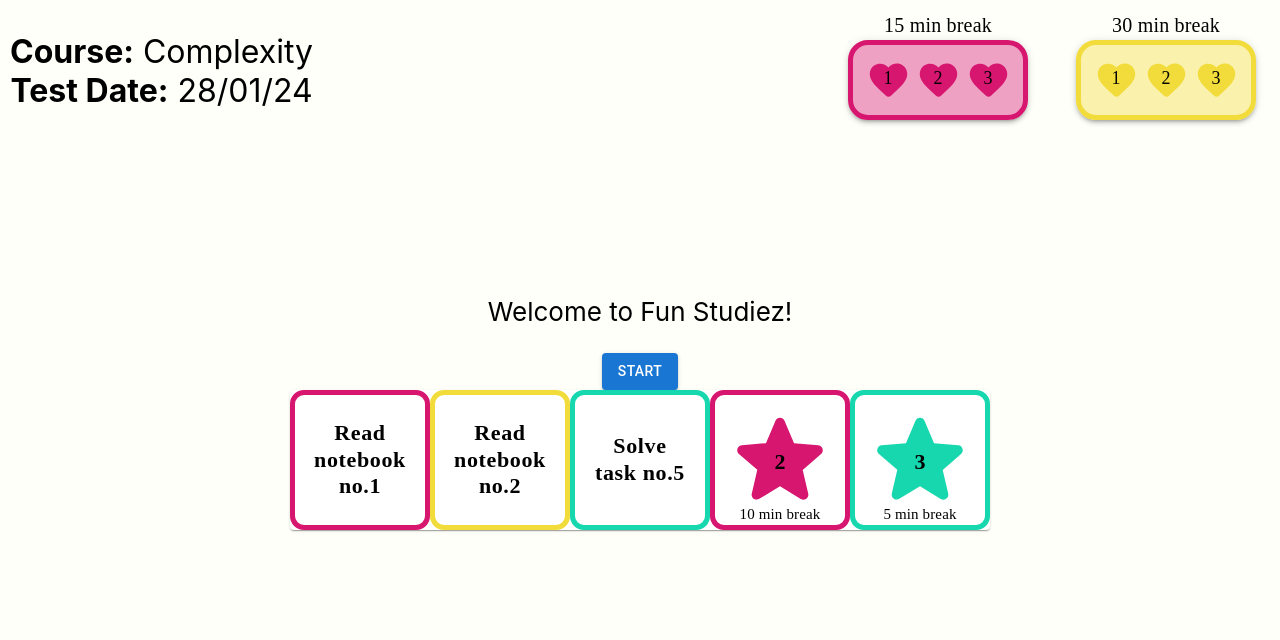
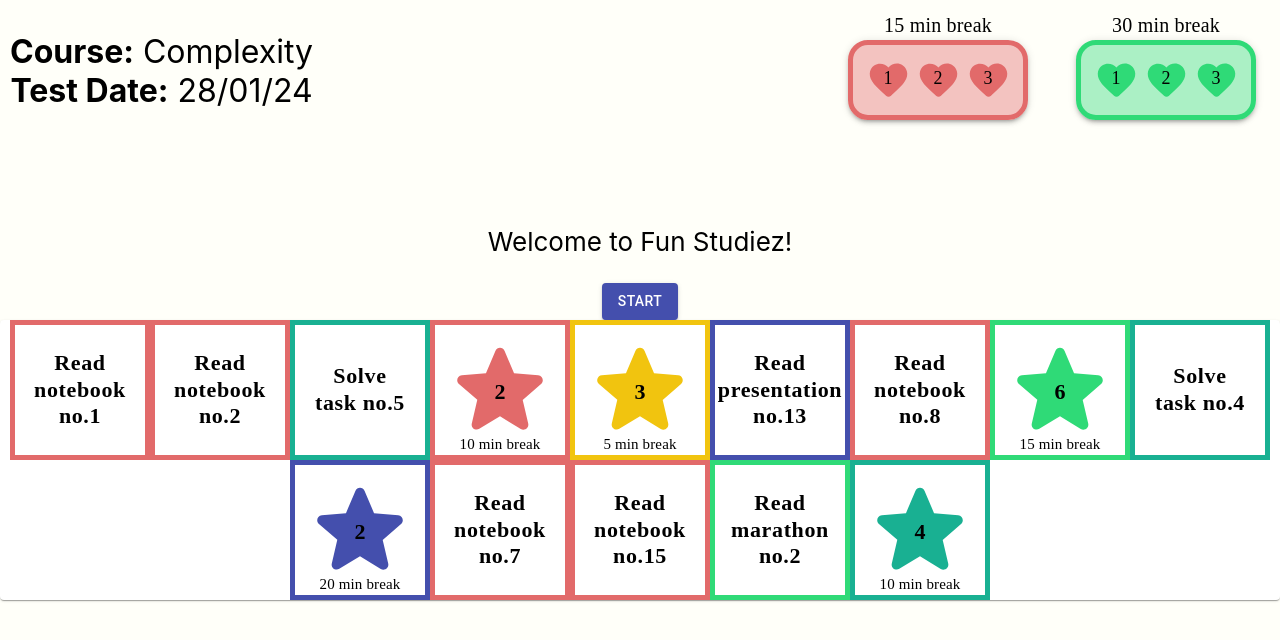
Before and after one commit to amit-erlich/FunStudiez, a React (Create React App) app: page / in a window 1280 px wide. Shown: the top 640 px of the page. Built offline with nearby package versions, Linux system fonts and the light colour scheme.

Commit message:
theme is done

```diff
--- a/src/App.js
+++ b/src/App.js
@@ -1,5 +1,6 @@
 import './App.css';
 import React, { useState } from 'react';
+import { useTheme } from '@mui/material/styles';
 import Square from './components/TaskSquare';
 import HeartsBar from './components/HeartsBar';
 import CourseDetails from './components/CourseDetails';
@@ -9,12 +10,13 @@ const handleClick = () => {
   alert('clicked! Lets start')
 }
 
-// colors: '#d71670', '#f2dc3b', '#16d7ad'
 function App() {
+  const theme = useTheme();
   const [timerTime, setTimerTime] = useState(0);
   const [showPopup, setShowPopup] = useState(false);
   const courseName = 'Complexity';
   const tastDate = '28/01/24';
+  const timerButtonColor = timerTime === 15 ? theme.palette.pink : theme.palette.green;
 
   const set15minTimer = () => {
     setTimerTime(15);
@@ -30,11 +32,11 @@ function App() {
     <div className="App">
       {showPopup && (
         <div className="overlay" style={{ position: 'fixed', top: 0, left: 0, width: '100%', height: '100%', backgroundColor: 'rgba(0, 0, 0, 0.5)', display: 'flex', justifyContent: 'center', alignItems: 'center', zIndex: 1 }}>
-        <div className="popup" style={{ backgroundColor: 'white', border: '2px solid #ccc', padding: '20px', textAlign: 'center', boxShadow: '0px 0px 10px rgba(0, 0, 0, 0.5)' }}>
+        <div className="popup" style={{ backgroundColor: theme.palette.white, border: '2px solid #ccc', padding: '20px', textAlign: 'center', boxShadow: '0px 0px 10px rgba(0, 0, 0, 0.5)' }}>
             <Typography variant="h4" gutterBottom>
               You have {timerTime} min
             </Typography>
-            <Button variant="contained" style={{ backgroundColor: 'green', width: "90px", marginRight: '10px' }} onClick={() => setShowPopup(false)}>
+            <Button variant="contained" style={{ backgroundColor: timerButtonColor, width: "90px", marginRight: '10px' }} onClick={() => setShowPopup(false)}>
               start
             </Button>
         </div>
@@ -42,8 +44,8 @@ function App() {
     )}
       <header className="App-header">
         <div style={{ position: 'absolute', top: 0, right: 0, display: 'flex', alignItems: 'flex-start', marginTop: '10px' }}>
-          <HeartsBar text='15 min break' number='3' color='#d71670' onClick={set15minTimer} />
-          <HeartsBar text='30 min break' number='3' color='#f2dc3b' onClick={set30minTimer} />
+          <HeartsBar text='15 min break' number='3' color={theme.palette.pink} onClick={set15minTimer} />
+          <HeartsBar text='30 min break' number='3' color={theme.palette.green} onClick={set30minTimer} />
         </div>
         <div style={{ position: 'absolute', top: 0, left: 0, display: 'flex', alignItems: 'flex-start', marginLeft: '10px' }}>
           <CourseDetails courseName={courseName} tastDate={tastDate}></CourseDetails>
@@ -51,20 +53,25 @@ function App() {
         <p>
           Welcome to Fun Studiez!
         </p>
-        <Button variant='contained' color='primary' onClick={handleClick}>
+        <Button variant='contained' style={{ backgroundColor: theme.palette.darkBlue }} onClick={handleClick}>
           start
         </Button>
         <Paper>
-          {/* <Grid>
-            <HeartsBar text='15 min break' number='3' color='#d71670'></HeartsBar>
-            <HeartsBar text='30 min break' number='3' color='#f2dc3b'></HeartsBar>
-          </Grid> */}
           <Grid>
-            <Square text='Read notebook no.1' number='15' color='#d71670'></Square>
-            <Square text='Read notebook no.2' number='15' color='#f2dc3b'></Square>
-            <Square text='Solve task no.5' number='3' color='#16d7ad'></Square>
-            <Square text='10 min break' number='2' color='#d71670' addStar={true}></Square>
-            <Square text='5 min break' number='3' color='#16d7ad' addStar={true}></Square>
+            <Square text='Read notebook no.1' color={theme.palette.pink}></Square>
+            <Square text='Read notebook no.2' color={theme.palette.pink}></Square>
+            <Square text='Solve task no.5' color={theme.palette.blueGreen}></Square>
+            <Square text='10 min break' number='2' color={theme.palette.pink} addStar={true}></Square>
+            <Square text='5 min break' number='3' color={theme.palette.yellow} addStar={true}></Square>
+            <Square text='Read presentation no.13' color={theme.palette.darkBlue}></Square>
+            <Square text='Read notebook no.8' color={theme.palette.pink}></Square>
+            <Square text='15 min break' number='6' color={theme.palette.green} addStar={true}></Square>
+            <Square text='Solve task no.4' color={theme.palette.blueGreen}></Square>
+            <Square text='20 min break' number='2' color={theme.palette.darkBlue} addStar={true}></Square>
+            <Square text='Read notebook no.7' color={theme.palette.pink}></Square>
+            <Square text='Read notebook no.15' color={theme.palette.pink}></Square>
+            <Square text='Read marathon no.2' color={theme.palette.green}></Square>
+            <Square text='10 min break' number='4' color={theme.palette.blueGreen} addStar={true}></Square>
           </Grid>
         </Paper>
       </header>
--- a/src/components/TaskSquare.js
+++ b/src/components/TaskSquare.js
@@ -13,7 +13,7 @@ const CustomButton = styled(Button)(({ theme, borderColor, bgColor }) => ({
   fontFamily: 'cursive',
   textTransform: 'none',
   lineHeight: '1.2',
-  borderRadius: '10%',
+  borderRadius: '0%',
   borderWidth: '5px',
   borderColor: borderColor,
   backgroundColor: bgColor,
--- a/src/index.js
+++ b/src/index.js
@@ -3,12 +3,16 @@ import ReactDOM from 'react-dom/client';
 import './index.css';
 import App from './App';
 import reportWebVitals from './reportWebVitals';
+import { ThemeProvider } from '@mui/material/styles';
+import theme from './theme';
 
 const root = ReactDOM.createRoot(document.getElementById('root'));
 root.render(
-  <React.StrictMode>
-    <App />
-  </React.StrictMode>
+  <ThemeProvider theme={theme}>
+    <React.StrictMode>
+      <App />
+    </React.StrictMode>
+  </ThemeProvider>
 );
 
 // If you want to start measuring performance in your app, pass a function
--- a/src/theme.js
+++ b/src/theme.js
@@ -4,41 +4,18 @@ const theme = createTheme({
   palette: {
     black: '#000000',
     white: '#FFFFFF',
-    darkBlue: '#1C4755',
-    redOrange: '#F66747',
-    yellow: '#EFC458',
-    green: '#00A087',
-    lightBlue: '#C2E3F3',
+    darkBlue: '#444FAD',
+    lightBlue: '#14C7DE',
+    blueGreen: '#19B092',
+    green: '#2FDA77',
+    yellow: '#F1C40F',
+    orange: '#FA9D00',
+    pink: '#E26A6A',
+    purple: '#B09CFF',
   },
-  typography: {
-    fontFamily: 'Assistant, Calibri, Arial'
-  },
-  overrides: {
-    MuiCssBaseline: {
-      '@global': {
-        '@font-face': [
-          {
-            fontFamily: 'Assistant',
-            src: `url(${AssistantURL}) format('truetype')`, // TTF format
-            fontWeight: 'normal',
-            fontStyle: 'normal',
-          },
-          {
-            fontFamily: 'Assistant',
-            src: `url(${AssistantRegularURL}) format('woff')`, // WOFF format
-            fontWeight: 'normal',
-            fontStyle: 'normal',
-          },
-          {
-            fontFamily: 'Assistant',
-            src: `url(${AssistantRegular2URL}) format('woff2')`, // WOFF format
-            fontWeight: 'normal',
-            fontStyle: 'normal',
-          },
-        ],
-      },
-    },
-  },
+//   typography: {
+//     fontFamily: 'Assistant, Calibri, Arial'
+//   },
 });
 
 export default theme;
```
